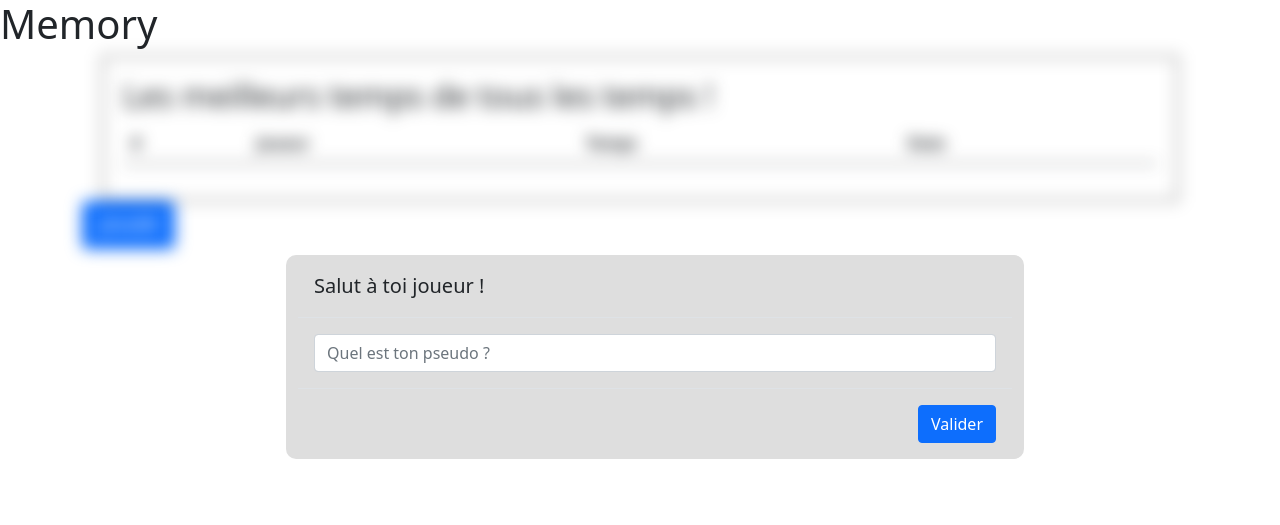
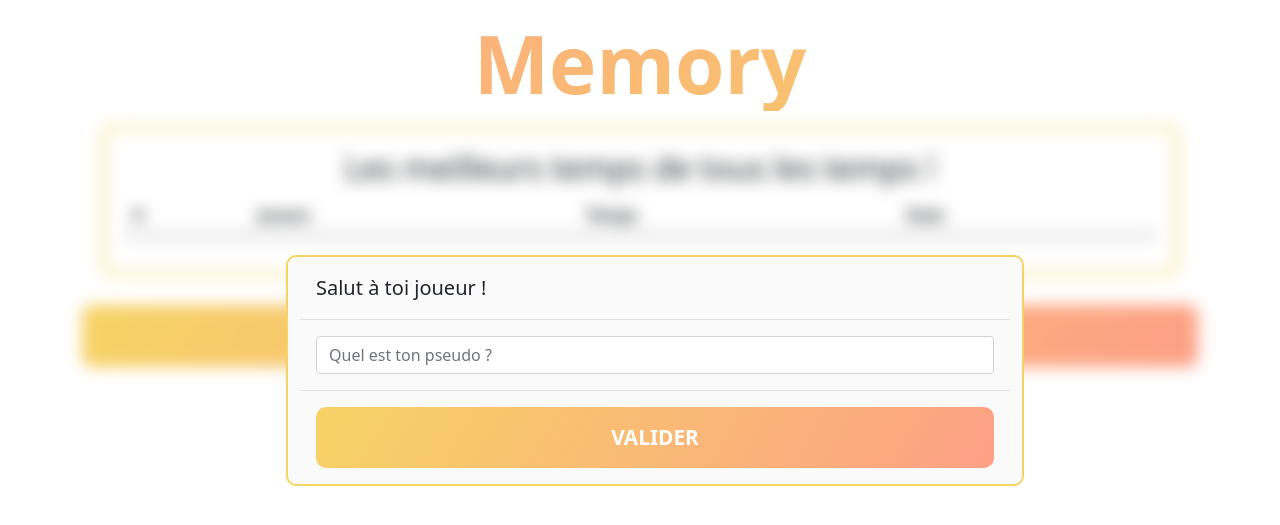
Before and after one commit to 0xRTekk/My_memory, a PHP site: page / in a window 1280 px wide; the page is wider, and only the part inside the window is pictured. Shown: the top 525 px of that part. Run offline with PHP 8.4, Linux system fonts and the light colour scheme; data that the repository does not hold is empty; some libraries are stand-ins or nearby versions.

Commit message:
front-end

```diff
--- a/public/css/style.css
+++ b/public/css/style.css
@@ -1,3 +1,33 @@
+/* General */
+h1, h2, h3, h4, h5 {
+  text-align: center;
+}
+
+header h1 {
+  margin: 15px 0;
+  font-size: 5rem;
+  font-weight: 800;
+  background: -webkit-linear-gradient(120deg, #f6d365 0%, #fda085 100%);
+  -webkit-background-clip: text;
+  -webkit-text-fill-color: transparent;
+}
+
+.btn {
+  font-size: 1.3rem;
+  width: 100%;
+  padding: 15px;
+  border-radius: 10px;
+  text-transform: uppercase;
+  font-weight: 800;
+  background: linear-gradient(120deg, #f6d365 0%, #fda085 100%);
+  border: transparent;
+}
+.btn:hover {
+  background: #fff;
+  color: #fda085;
+  border: 3px solid #f6d365;
+}
+
 /* Connect modal */
 .modal-wrapper#nickname-modal {
   position: absolute;
@@ -12,36 +42,47 @@
 .modal-wrapper#nickname-modal .container.modal-container {
   position: relative;
   left: -50%;
+  border: 2px solid #f6d365;
   border-radius: 10px;
-  background-color: #dedede;
+  background-color: #fafafa;
 }
 
 /* Lobby */
 .lobby-wrapper .main-container {
   display: flex;
+  margin-bottom: 30px;
 }
 .lobby-wrapper .main-container .general-best-game-times,
 .lobby-wrapper .main-container .user-best-game-times {
   padding: 20px;
   margin: 0 20px;
+  border: 3px solid #f6d365;
+  border-radius: 10px;
 }
 .lobby-wrapper .main-container .general-best-game-times {
   flex-basis: 100%;
 }
 
 /* Game board */
+.game-wrapper #timer {
+  text-align: center;
+  font-size: 3rem;
+  font-weight: 800;
+  letter-spacing: 10px;
+}
 .game-wrapper .main-container {
   display: flex;
   flex-wrap: wrap;
+  margin-bottom: 40px;
 }
 .game-wrapper .main-container .cards {
   margin: 5px;
   padding: 15px;
-  border: 1px solid #fd7e14;
+  border: 2px solid #f6d365;
   border-radius: 10px;
 }
 .game-wrapper .main-container .cards.hidden-card {
-  background-color: #dedede;
+  background-color: #ececec;
 }
 .game-wrapper .main-container .cards.hidden-card img {
   visibility: hidden;
@@ -53,7 +94,7 @@
   visibility: visible;
 }
 .game-wrapper .main-container .cards.validated-card {
-  background-color: #198754;
+  background-image: linear-gradient(120deg, #d4fc79 0%, #96e6a1 100%);
 }
 .game-wrapper .main-container .cards.validated-card img {
   visibility: visible;
--- a/public/scss/style.scss
+++ b/public/scss/style.scss
@@ -1,3 +1,31 @@
+/* General */
+h1, h2, h3, h4, h5 {
+    text-align: center;
+}
+header h1 {
+    margin: 15px 0;
+    font-size: 5rem;
+    font-weight: 800;
+    background: -webkit-linear-gradient(120deg, #f6d365 0%, #fda085 100%);
+    -webkit-background-clip: text;
+    -webkit-text-fill-color: transparent;
+}
+.btn {
+    font-size: 1.3rem;
+    width: 100%;
+    padding: 15px;
+    border-radius: 10px;
+    text-transform: uppercase;
+    font-weight: 800;
+    background: linear-gradient(120deg, #f6d365 0%, #fda085 100%);
+    border: transparent;
+    &:hover {
+        background: #fff;
+        color: #fda085;
+        border: 3px solid #f6d365;
+    }
+}
+
 /* Connect modal */
 .modal-wrapper#nickname-modal {
     position: absolute;
@@ -11,18 +39,22 @@
     .container.modal-container {
         position: relative;
         left: -50%;
+        border: 2px solid #f6d365;
         border-radius: 10px;
-        background-color: #dedede;
+        background-color: #fafafa;
     }
 }
 
 /* Lobby */
 .lobby-wrapper .main-container {
     display: flex;
+    margin-bottom: 30px;
     .general-best-game-times,
     .user-best-game-times {
         padding: 20px;
         margin: 0 20px;
+        border: 3px solid #f6d365;
+        border-radius: 10px;
     }
     .general-best-game-times {
         flex-basis: 100%;
@@ -30,16 +62,24 @@
 }
 
 /* Game board */
-.game-wrapper .main-container {
+.game-wrapper {
+    #timer {
+        text-align: center;
+        font-size: 3rem;
+        font-weight: 800;
+        letter-spacing: 10px;
+    }
+    .main-container {
         display: flex;
         flex-wrap: wrap;
+        margin-bottom: 40px;
         .cards {
             margin: 5px;
             padding: 15px;
-        border: 1px solid #fd7e14;
+            border: 2px solid #f6d365;
             border-radius: 10px;
             &.hidden-card {
-            background-color: #dedede;
+                background-color: #ececec;
                 img {
                     visibility: hidden;
                 }
@@ -51,7 +91,8 @@
                 }
             }
             &.validated-card {
-            background-color: #198754;
+                // background-color: #198754;
+                background-image: linear-gradient(120deg, #d4fc79 0%, #96e6a1 100%);
                 img {
                     visibility: visible;
                     opacity: .5;
@@ -59,3 +100,4 @@
             }
         }
     }
+}
--- a/src/view/game.php
+++ b/src/view/game.php
@@ -8,7 +8,7 @@ $user_victories = $_SESSION['victories'];
 ob_start();?>
 
 <div class="game-wrapper">
-    <h2>A toi de jouer !</h2>
+    <div id="timer"></div>
     <div class="main-container" id="game-board" data-id-user="<?=$user_id?>">
         <!-- Plateau de jeu -->
         <?php foreach($deck_cards as $card) {;?>
@@ -19,10 +19,6 @@ ob_start();?>
         }
         ?>
     </div>
-    <div class="second-container">
-        <!-- Timer -->
-        <div id="timer"></div>
-    </div>
 </div>
 
 <?php $content = ob_get_clean();
--- a/src/view/lobby.php
+++ b/src/view/lobby.php
@@ -25,7 +25,7 @@ ob_start();?>
 <!-- Lobby : listing des meillerus temps -->
 <div class="lobby-wrapper">
     <div class="main-container">
-        <article class="general-best-game-times" style="border:1px solid black;">
+        <article class="general-best-game-times">
             <h2>Les meilleurs temps de tous les temps !</h2>
             <table class="table table-striped table-hover">
                 <thead>
@@ -49,13 +49,13 @@ ob_start();?>
             </table>
         </article>
 
-        <aside class="user-best-game-times" style="border:1px solid red;">
-            <h2>Tes meilleurs temps (de tous les temps)</h2>
+        <aside class="user-best-game-times">
+            <h2>Tes meilleurs temps</h2>
             <table class="table table-striped table-hover">
                 <thead>
                     <tr>
+                        <th scope="col">Date</th>
                         <th scope="col">Temps</th>
-                        <th scope="col">Date</th>
                     </tr>
                 </thead>
                 <tbody>
```
Also changed, not shown: 1 other file. Lines whose indentation alone changed are shown as unchanged.
